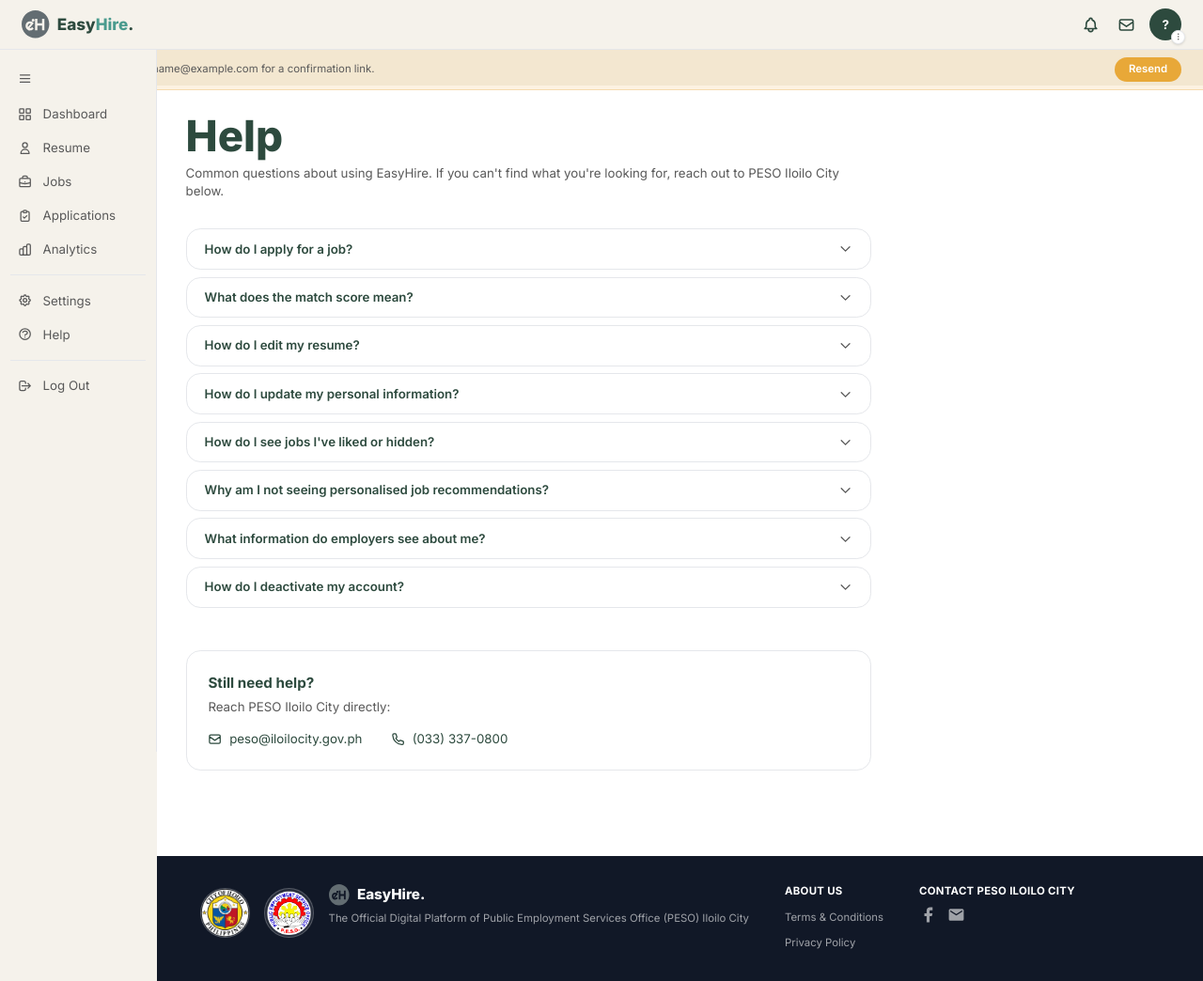
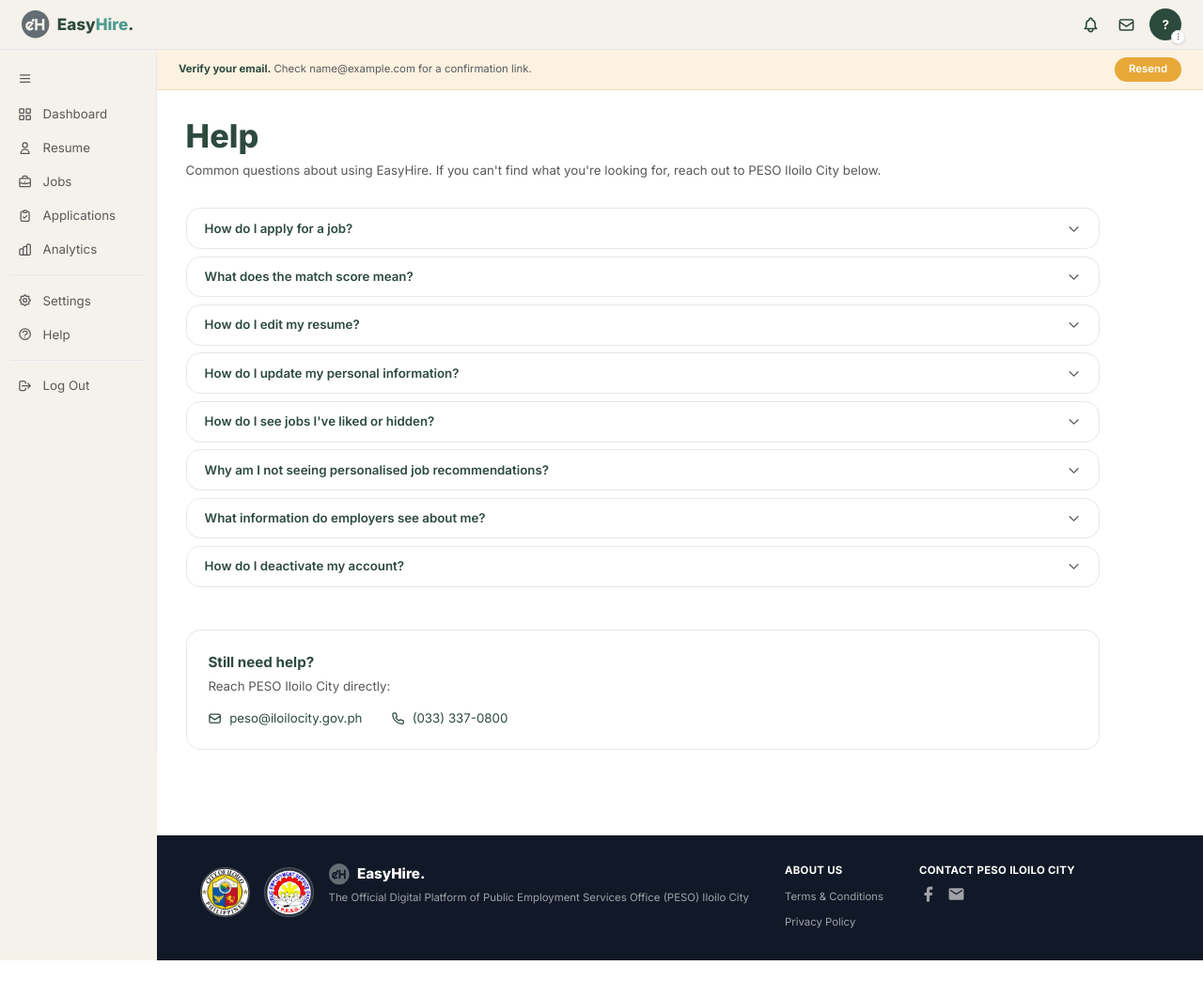
Before and after one commit to kelgoggie/easyhire_revised, a Django app: page /help/ in a window 1280 px wide. Shown: the whole page at 94% size. After the commit the page ends 1022 px from the top, so only its background shows below. Run offline with Django 5.2, Linux system fonts and the light colour scheme; the visitor is signed in with stand-in values (Sample User, id 1); data that the repository does not hold is empty; parts of the project's set-up code (start-up, migrations or seed data) failed here and were passed over; some libraries are stand-ins or nearby versions.

Commit message:
fix verify email banner overlap; widen help page
The verify-email banner was fixed top-14 left-0 right-0 with the
same z-index as the sidebar, so the sidebar covered its left
edge. Moved the banner inside main-content so it inherits the
sidebar offset automatically and appears in normal flow. Removed
the now-unneeded h-10 spacer.

Help page wrapper bumped from max-w-3xl to max-w-5xl so the FAQ
accordion banners use more of the available horizontal space.
Heading also dropped from text-5xl to text-3xl sm:text-4xl to
match the rest of the dashboard.

```diff
--- a/templates/base/base_dashboard_jobseeker.html
+++ b/templates/base/base_dashboard_jobseeker.html
@@ -137,20 +137,6 @@
   <!-- Mobile backdrop overlay -->
   <div id="mobile-overlay"></div>
 
-  {% if not user_email_verified %}
-  <!-- Email verification banner -->
-  <div class="fixed top-14 left-0 right-0 z-30 bg-amber/15 border-b border-amber/30 px-4 sm:px-6 py-2 flex flex-col sm:flex-row items-start sm:items-center justify-between gap-2 text-xs">
-    <p class="text-primary">
-      <strong>Verify your email.</strong>
-      <span class="text-muted">Check {{ request.user.email }} for a confirmation link.</span>
-    </p>
-    <a href="/accounts/email/" class="bg-amber text-white font-semibold px-4 py-1.5 rounded-full hover:bg-amber/90 transition flex-shrink-0">
-      Resend
-    </a>
-  </div>
-  <div class="h-10"></div>
-  {% endif %}
-
   <!-- Body below header -->
   <div class="flex flex-1 pt-14">
 
@@ -261,6 +247,18 @@
 
     <!-- ── Page content + sticky footer ──────────────────────────── -->
     <main id="main-content" class="flex-1 flex flex-col bg-white min-h-[calc(100vh_-_3.5rem)]">
+      {% if not user_email_verified %}
+      <!-- Email verification banner (in-flow so the sidebar can't cover it) -->
+      <div class="bg-amber/15 border-b border-amber/30 px-4 sm:px-6 py-2 flex flex-col sm:flex-row items-start sm:items-center justify-between gap-2 text-xs">
+        <p class="text-primary">
+          <strong>Verify your email.</strong>
+          <span class="text-muted">Check {{ request.user.email }} for a confirmation link.</span>
+        </p>
+        <a href="/accounts/email/" class="bg-amber text-white font-semibold px-4 py-1.5 rounded-full hover:bg-amber/90 transition flex-shrink-0">
+          Resend
+        </a>
+      </div>
+      {% endif %}
       <div class="flex-1 px-4 sm:px-6 lg:px-8 pb-16">
         {% block page_content %}{% endblock %}
       </div>
--- a/templates/help/_help_body.html
+++ b/templates/help/_help_body.html
@@ -1,7 +1,7 @@
 {% load static %}
-<div class="py-8 max-w-3xl">
+<div class="py-8 max-w-5xl">
 
-  <h1 class="text-5xl font-extrabold text-primary mb-2">Help</h1>
+  <h1 class="text-3xl sm:text-4xl font-extrabold text-primary mb-2">Help</h1>
   <p class="text-muted text-sm mb-8">
     Common questions about using EasyHire. If you can't find what you're looking for, reach out to PESO Iloilo City below.
   </p>
```
Also changed, not shown: templates/base/base_dashboard_employer.html (+12 -14 lines).
